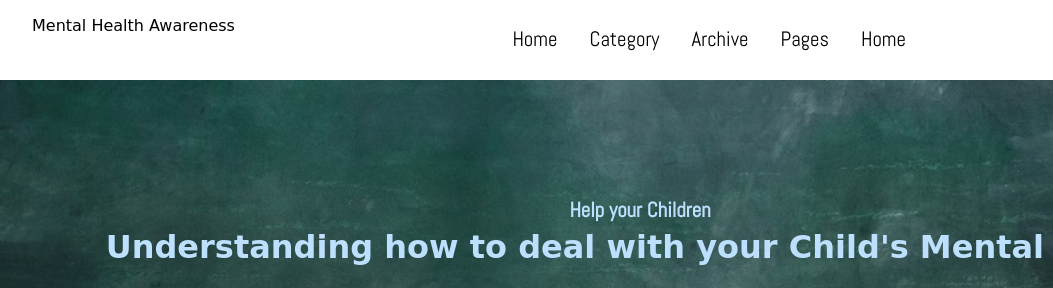
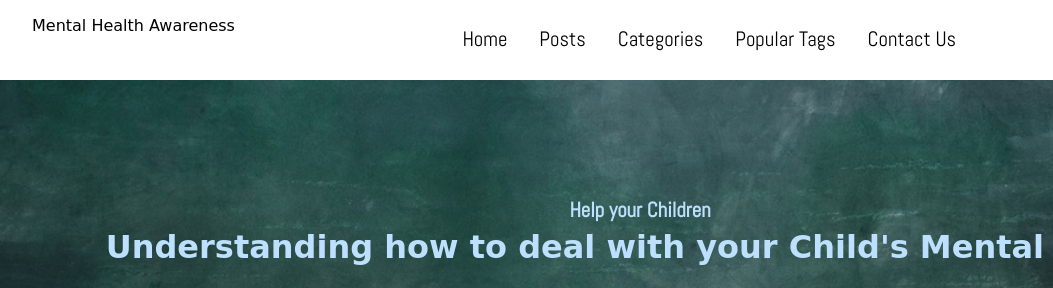
Before and after one commit to amandaboujos/MentalHealthWebsite, a plain HTML site: page index.html in a window 1280 px wide. Shown: the top 288 px of the page, 0-1053 px from the left. Drawn offline with Linux system fonts and the light colour scheme; a web font is replaced by a local one.

Commit message:
NavNameChange

```diff
--- a/index.html
+++ b/index.html
@@ -30,16 +30,16 @@
                      <a href="#">Home</a>
                  </li>
                  <li class="nav-link">
-                    <a href="#">Category</a>
+                    <a href="#">Posts</a>
                 </li>
                 <li class="nav-link">
-                    <a href="#">Archive</a>
+                    <a href="#">Categories</a>
                 </li>
                 <li class="nav-link">
-                    <a href="#">Pages</a>
+                    <a href="#">Popular Tags</a>
                 </li>
                 <li class="nav-link">
-                    <a href="#">Home</a>
+                    <a href="#">Contact Us</a>
                 </li>
              </ul>
             </div>
```
